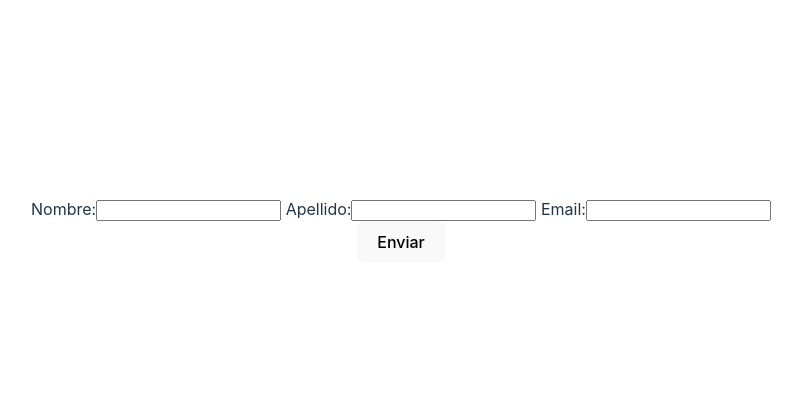
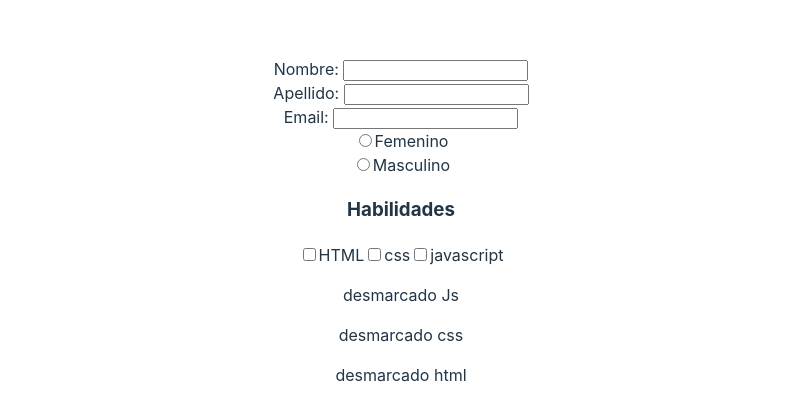
Before and after one commit to mpramos/REACT-VIDEO-PLAYER, a React (Vite) app in the folder react-project/: page / in a window 1280 px wide. Shown: the part 170-590 px from the top of the page, without its empty margins (239-1041 px from the left). Built offline with nearby package versions, Linux system fonts and the light colour scheme.

Commit message:
formularios

```diff
--- a/react-project/src/App.jsx
+++ b/react-project/src/App.jsx
@@ -7,6 +7,8 @@ import { BtnOnMouse } from './BtnOnMouse'
 import BtnOnSubmit from './BtnOnSubmit'
 import { EstadoAnimo } from './EstadoAnimo'
 import { FormularioComplejo } from './FormularioComplejo'
+import { FormularioMultiple } from './FormularioMultiple'
+import { FormularioMultipleComplejo } from './FormularioMultipleComplejo'
 import FormularioSimple from './FormularioSimple'
 
 const Header =({
@@ -121,7 +123,9 @@ function App() {
       <BtnOnBlur/>
       <BtnOnSubmit/> */}
     {/* <FormularioSimple/> */}
-    <FormularioComplejo/>
+    {/* <FormularioComplejo/> */}
+    {/* <FormularioMultiple/> */}
+    <FormularioMultipleComplejo/>
   </>
   )
 }
--- a/react-project/src/FormularioComplejo.jsx
+++ b/react-project/src/FormularioComplejo.jsx
@@ -15,7 +15,7 @@ export const FormularioComplejo = () => {
         let {name,value}=e.target
         setFormData((prevData)=>({
             ...prevData,
-            [name]:value //
+            [name]:value // {firstName:'Lorenzo',lastName:'Ramirez',email:''}
         }))
     }
     return (
--- /dev/null
+++ b/react-project/src/FormularioMultiple.jsx
@@ -0,0 +1,73 @@
+import React, { useState } from 'react'
+
+export const FormularioMultiple = () => {
+
+    const [data,setData]= useState({
+            genero:'',
+            firstName:'',
+            lastName:'',
+            email:''
+    })
+
+    const [isChecked,setIsChecked]=useState(false)
+
+  return (
+    <>
+        <form onSubmit={(e)=>e.preventDefault()}>
+            <label >Nombre: </label>
+            <input
+            type="text"
+            onChange={(e)=>setData({...data,firstName:e.target.value})}
+            />
+            <label >Apellido: </label>
+            <input
+            type="text"
+            onChange={(e)=>setData({...data,lastName:e.target.value})}
+            />
+            <label >Email: </label>
+            <input
+            type="email"
+            onChange={(e)=>setData({...data,email:e.target.value})}
+            />
+            <label >
+<br />
+            <input
+                type='checkbox'
+                checked={isChecked}
+                onChange={e=>setIsChecked(()=>{
+                    e.target.checked
+                    console.log(e.target.checked);
+                })}
+                />
+                Acetas los terminos y condiciones?
+            </label>
+            <br />
+            <label >
+                <input
+                    name='Masculino'
+                    type='radio'
+                    checked={data.genero==='Masculino'} //true
+                    onChange={(dato)=>setData({...dato,genero:'Masculino'})}
+                />
+                Masculino
+            </label>
+            <label >
+                <input
+                    name='Femenino'
+                    type='radio'
+                    checked={data.genero==='Femenino'} //true
+                    onChange={(dato)=>setData({...dato,genero:'Femenino'})}
+                />
+                Femenino
+            </label>
+            <button type='sumbit'>enviar</button>
+        </form>
+            <br />
+        <p>{data.firstName}</p>
+        <p>{data.lastName}</p>
+        <p>{data.email}</p>
+        <p>{isChecked}</p>
+        <p>{data.genero}</p>
+    </>
+  )
+}
--- /dev/null
+++ b/react-project/src/FormularioMultipleComplejo.jsx
@@ -0,0 +1,109 @@
+import React, { useState } from 'react'
+import { useEffect } from 'react'
+
+export const FormularioMultipleComplejo = () => {
+    const [formData,setFormData]=useState({
+        genero:'',
+        skills:{
+            html:false,
+            css:false,
+            javascript:false
+        }
+    })
+    const handleChange=(e)=>{
+        const {name,value,type,checked}=e.target
+        if(type==='checkbox'){
+            setFormData((prevData)=>({
+                ...prevData,
+                skills:{...prevData.skills,[name]:checked}
+
+            }))
+            console.log('Estado actualizado 1 ', formData)
+        }else{
+            setFormData((prevData)=>({
+                ...prevData,
+                genero:name
+                }))
+            }
+            console.log('Estado actualizado 2', formData)
+            console.log('Estado actualizado 2', checked)
+        }
+
+        useEffect(()=>{console.log('Estado Actualizado ', formData)},[formData])
+        return (
+            <>
+        <form onSubmit={(e)=>e.preventDefault()}>
+            <label> Nombre: </label>
+            <input
+                type='text'
+                onChange={e=>setFormData({...formData, firstName:e.target.value})}
+                />
+            <br />
+            <label> Apellido: </label>
+            <input
+                type='text'
+                onChange={e=>setFormData({...formData, lastName:e.target.value})}
+                />
+            <br />
+            <label> Email: </label>
+            <input
+                type='email'
+                onChange={e=>setFormData({...formData, email:e.target.value})}
+            />
+            <br />
+            <label >
+            <input
+                name='Femenino'
+                type='radio'
+                checked={formData.genero==='Femenino'}
+                onChange={handleChange}
+                />
+                Femenino
+            </label>
+            <br />
+            <label >
+            <input
+                name='Masculino'
+                type='radio'
+                checked={formData.genero==='Masculino'}
+                onChange={handleChange}
+                />
+                Masculino
+            </label>
+            <br />
+            <h3>Habilidades</h3>
+            <label>
+                <input
+                    type="checkbox"
+                    name='html'
+                    checked={formData.skills.html}
+                    onChange={handleChange}
+                    />
+                    HTML
+            </label>
+            <label>
+                <input
+                    type="checkbox"
+                    name='css'
+                    checked={formData.skills.css}
+                    onChange={handleChange}
+                    />
+                    css
+            </label>
+            <label>
+                <input
+                    type="checkbox"
+                    name='javascript'
+                    checked={formData.skills.javascript}
+                    onChange={handleChange}
+                    />
+                  javascript
+            </label>
+        </form>
+        <p>{formData.genero}</p>
+        <p>{formData.skills.javascript ? 'Javascript está marcado':'desmarcado Js'}</p>
+        <p>{formData.skills.css ? 'css está marcado':'desmarcado css'}</p>
+        <p>{formData.skills.html ? 'html está marcado':'desmarcado html'}</p>
+        </>
+  )
+}
```
